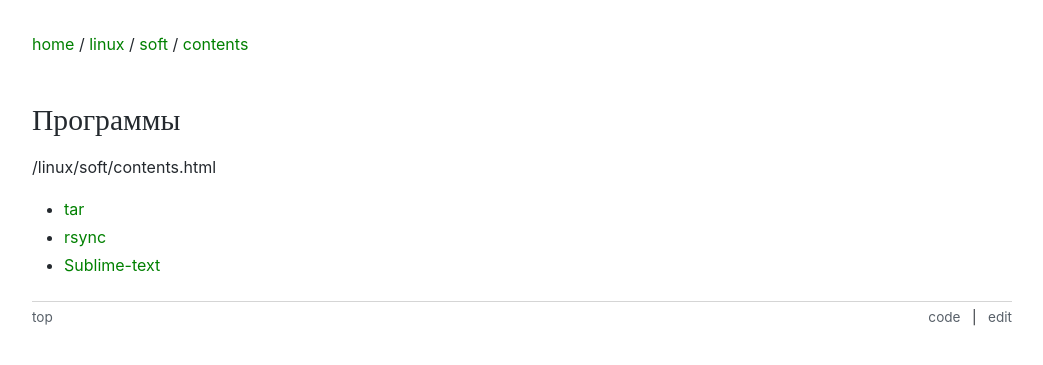
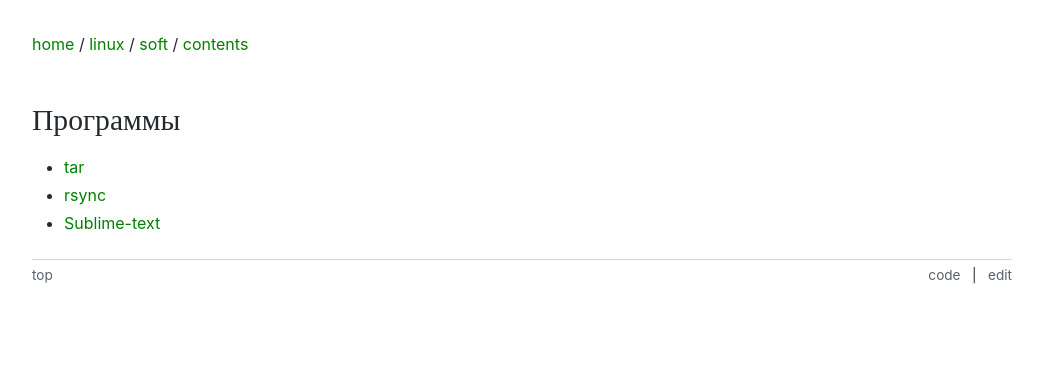
Before and after one commit to olexsyn/ITNote, a Jekyll site: the page built from linux/soft/contents.md, in a window 1280 px wide. Shown: the top 365 px of the page, without its empty margins (118-1161 px from the left). Built offline with Jekyll 4.4.1, drawn with Linux system fonts in a browser that asks for light colours; some web fonts are replaced; our own code applies the rules of GitHub Pages for plain Markdown files; part of the change alters nothing that is shown.

Commit message:
Update contents.md

```diff
--- a/linux/soft/contents.md
+++ b/linux/soft/contents.md
@@ -1,7 +1,5 @@
 ## Программы
 
-{{ page.url }}
-
-- [tar](soft/tar)
-- [rsync](soft/rsync)
-- [Sublime-text](soft/sublime-text)
+- [tar]({{ site.baseurl }}{{ page.url }}tar)
+- [rsync]({{ site.baseurl }}{{ page.url }}rsync)
+- [Sublime-text]({{ site.baseurl }}{{ page.url }}sublime-text)
```
